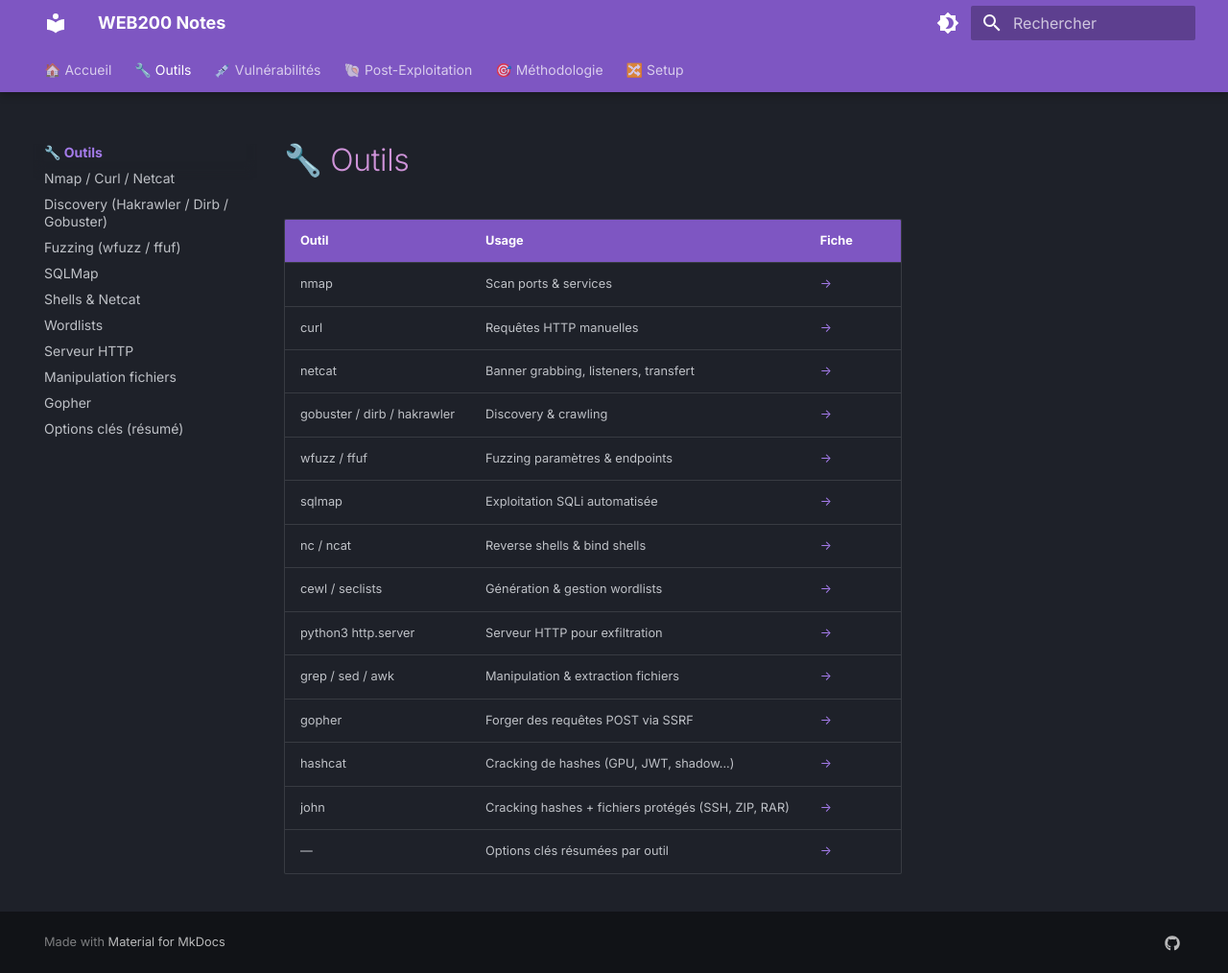
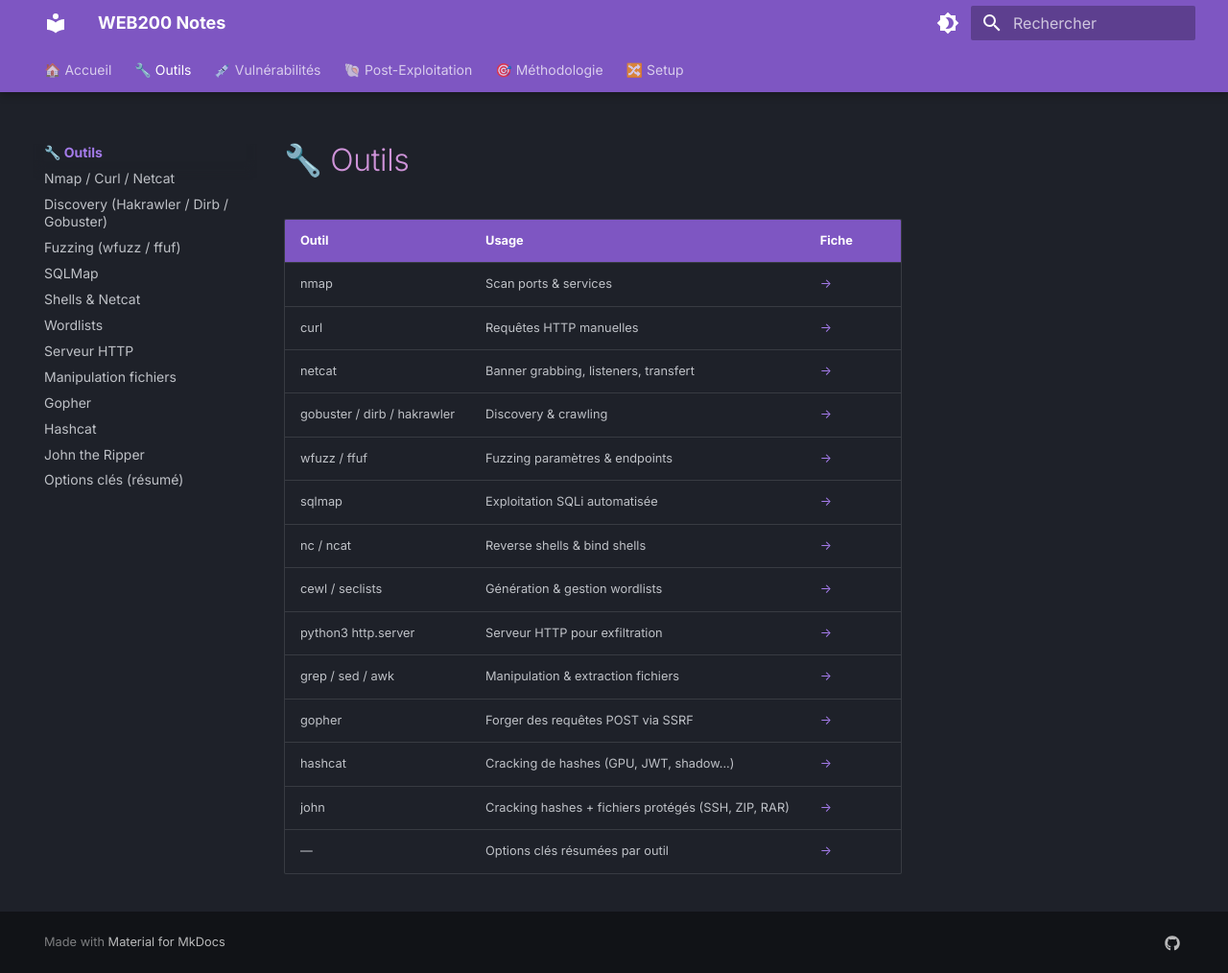
Before and after one commit to GaelleBriet/web200-notes, an MkDocs documentation site: the page built from docs/outils/index.md, in a window 1280 px wide and 1014 px high. Shown: the whole window at 96% size. Built offline with MkDocs 1.6.1 and Material for MkDocs 9.7.7, drawn with Linux system fonts in a browser that asks for light colours.

Commit message:
Add Hashcat and John the Ripper documentation links to mkdocs.yml

```diff
--- a/mkdocs.yml
+++ b/mkdocs.yml
@@ -77,6 +77,8 @@ nav:
     - Serveur HTTP: outils/7-serveur-http.md
     - Manipulation fichiers: outils/8-manipulation-fichiers.md
     - Gopher: outils/25-gopher.md
+    - Hashcat: outils/26-hashcat.md
+    - John the Ripper: outils/27-john.md
     - Options clés (résumé): outils/10-outils-options.md
 
   - 💉 Vulnérabilités:
```
